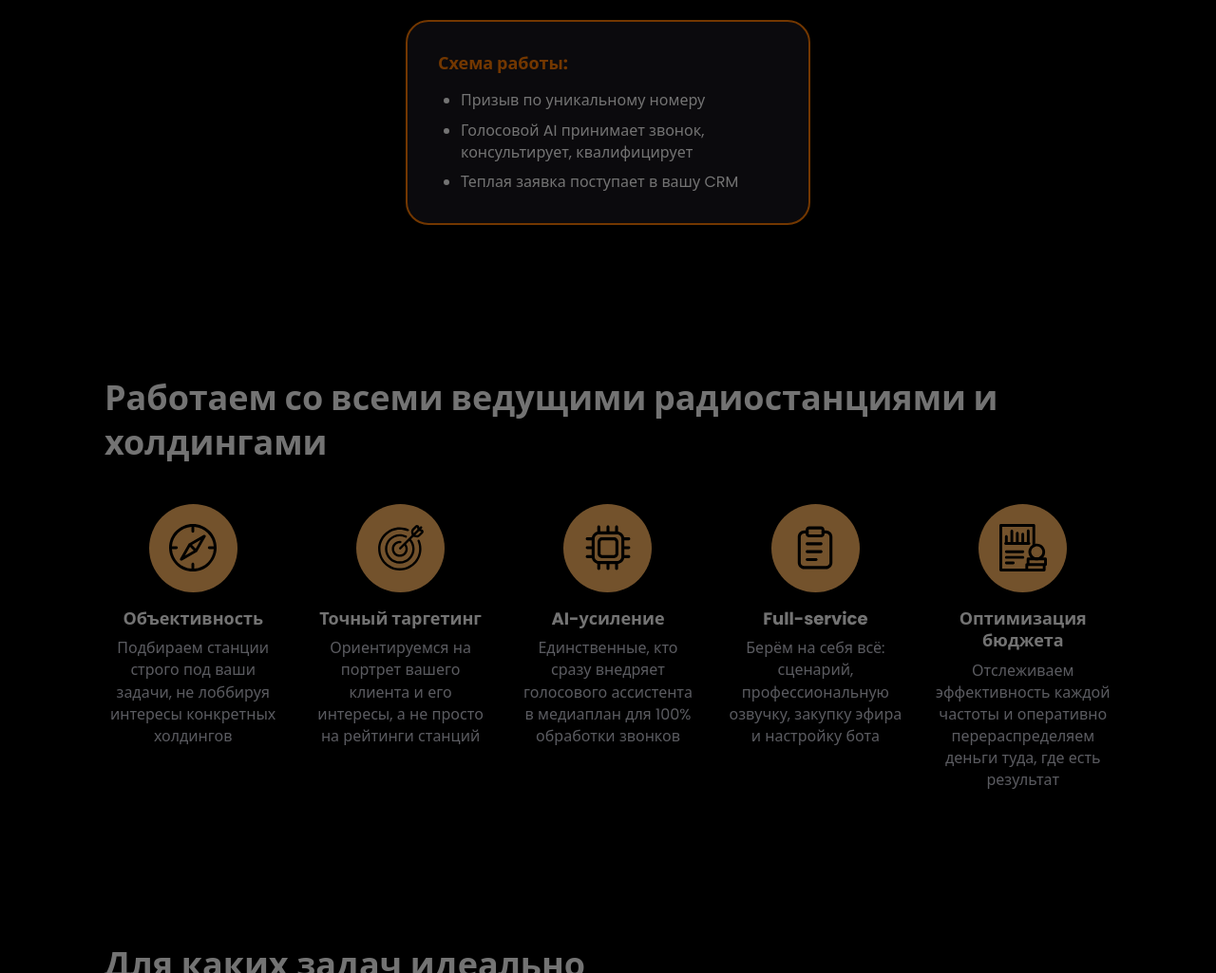
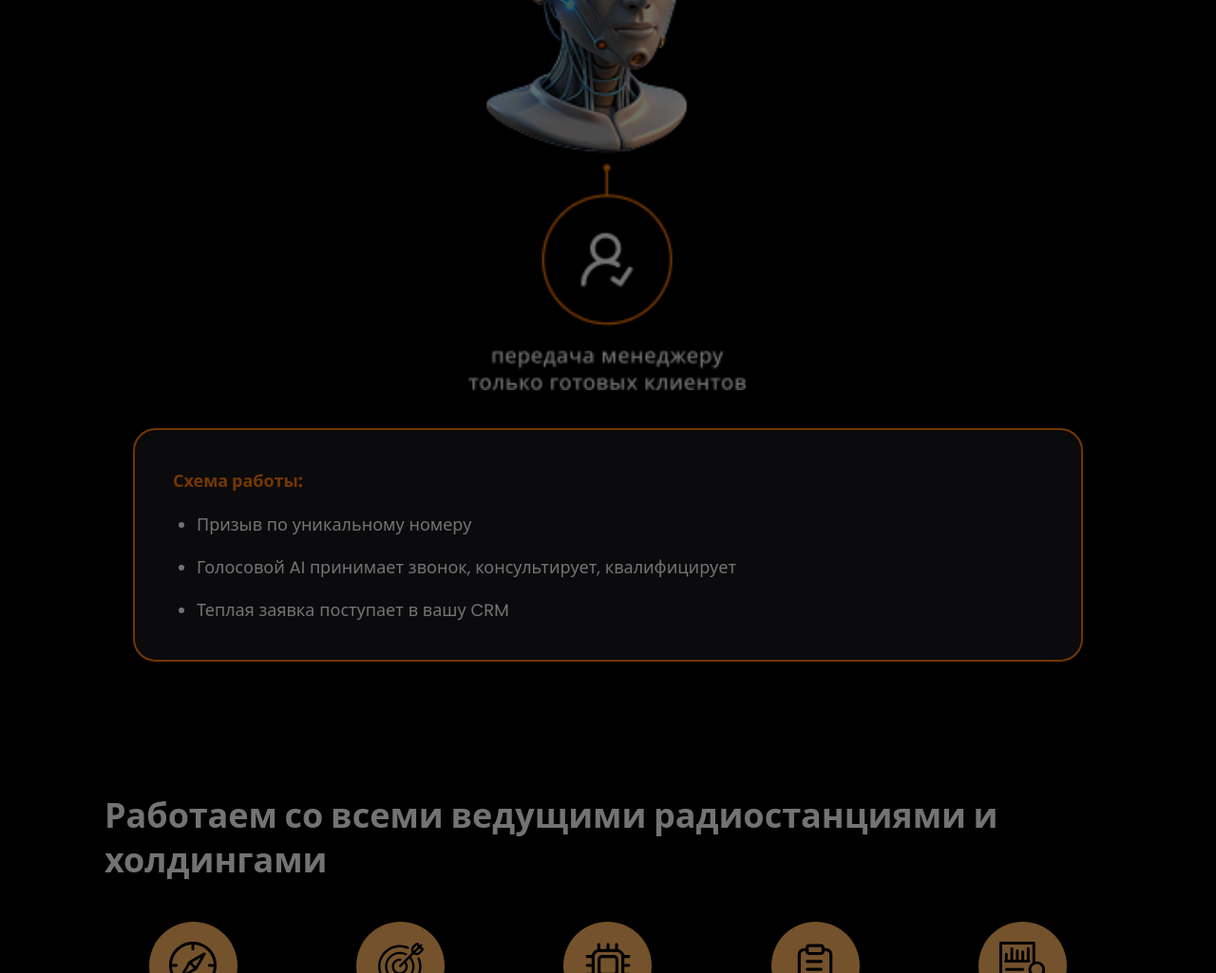
Before and after one commit to Ankig83/ADSmart, a Django app: page /radio/ in a window 1280 px wide. Shown: the part 1575-2600 px from the top of the page at 95% size. Run offline with Django 5.2, Linux system fonts and the light colour scheme.

Commit message:
радио пнг
Made-with: Cursor

```diff
--- /dev/null
+++ b/static/css_v2/components/ai-result.css
@@ -0,0 +1,96 @@
+/* ai-result.css — исключение, блок «Эфирный ролик + AI-ассистент» (Radio) */
+
+/* 1. Общие настройки секции — теперь она широкая */
+.ai-result {
+  width: 100%;
+  max-width: 1200px;
+  margin: 0 auto;
+  padding: 60px 20px;
+  background: #000000;
+  color: #ffffff;
+  box-sizing: border-box;
+  overflow: hidden;
+  font-family: var(--font-sans, 'Poppins', sans-serif);
+}
+
+.ai-result__inner {
+  display: flex;
+  flex-direction: column;
+  align-items: center;
+  gap: 40px;
+}
+
+.ai-result__title {
+  width: 100%;
+  font-weight: 600;
+  font-size: clamp(20px, 6vw, 24px);
+  line-height: 130%;
+  letter-spacing: 0.48px;
+  text-align: center;
+  margin: 0;
+}
+
+/* 2. Визуальный блок — увеличиваем его общее пространство */
+.ai-visual {
+  width: 100%;
+  max-width: 800px;
+  margin: 0 auto;
+  box-sizing: border-box;
+}
+
+.ai-visual__container {
+  position: relative;
+  width: 100%;
+  background: #000;
+  overflow: hidden;
+}
+
+.ai-visual__diagram {
+  display: block;
+  width: 100%;
+  height: auto;
+  object-fit: contain;
+}
+
+/* Карточка "Схема работы" */
+.ai-result__card {
+  width: 100%;
+  max-width: 1000px;
+  margin: 0 auto;
+  background: #19161c;
+  border: 2px solid #ff7b00;
+  border-radius: 24px;
+  padding: 40px;
+  box-sizing: border-box;
+}
+
+.ai-result__card-title {
+  font-size: 18px;
+  font-weight: 700;
+  color: #ff7b00;
+  margin: 0 0 20px;
+}
+
+.ai-result__steps {
+  display: flex;
+  flex-direction: column;
+  gap: 20px;
+  list-style: disc;
+  padding-left: 25px;
+  margin: 0;
+}
+
+.ai-result__steps li {
+  font-size: 18px;
+  color: #ffffff;
+  line-height: 1.4;
+}
+
+@media (max-width: 360px) {
+  .ai-result__card {
+    padding: 16px;
+  }
+  .ai-result__title {
+    font-size: 18px;
+  }
+}
--- a/templates/pages/radio.html
+++ b/templates/pages/radio.html
@@ -8,6 +8,7 @@
   <link rel="stylesheet" href="{% static 'css/components/demo-footer.css' %}" />
   <link rel="stylesheet" href="{% static 'css/components/demo-lead-success.css' %}" />
   <link rel="stylesheet" href="{% static 'css_v2/main.css' %}" />
+  <link rel="stylesheet" href="{% static 'css_v2/components/ai-result.css' %}" />
   <link rel="stylesheet" href="{% static 'css/pages/radio.css' %}" />
 {% endblock %}
 
@@ -90,42 +91,27 @@
       </div>
     </section>
 
-    <section class="ai-diagram-section section" aria-labelledby="radio-measure-title">
-      <div class="container">
-        <h2 class="section-title" id="radio-measure-title">
+    <section class="ai-result section" aria-labelledby="radio-measure-title">
+      <div class="ai-result__inner">
+        <h2 class="ai-result__title" id="radio-measure-title">
           Эфирный ролик + AI-ассистент = Измеряемый результат
         </h2>
-        <div class="ai-diagram" aria-label="Схема работы">
-          <div class="ai-diagram__center" aria-hidden="true">
-            <img src="{% static 'assets/images/radio-robot-head.png' %}" alt="" width="171" height="171" loading="lazy" decoding="async" />
+        <div class="ai-visual">
+          <div class="ai-visual__container">
+            <img
+              class="ai-visual__diagram"
+              src="{% static 'assets/icons/Group 83.png' %}"
+              alt="Обработка звонков 24/7, сквозная аналитика ROI, передача менеджеру только готовых клиентов"
+              width="426"
+              height="361"
+              loading="lazy"
+              decoding="async"
+            />
           </div>
-          <div class="ai-diagram__node ai-diagram__node--left" role="group" aria-label="Обработка звонков">
-            <div class="ai-diagram__icon" aria-hidden="true">
-              <img src="{% static 'assets/icons/frame-133-5284.svg' %}" alt="" width="32" height="32" />
-            </div>
-            <p>Обработка звонков 24/7</p>
-          </div>
-          <div class="ai-diagram__node ai-diagram__node--right" role="group" aria-label="Аналитика">
-            <div class="ai-diagram__icon" aria-hidden="true">
-              <img src="{% static 'assets/icons/results-133-5154.svg' %}" alt="" width="32" height="32" />
-            </div>
-            <p>сквозная аналитика ROI</p>
-          </div>
-          <div class="ai-diagram__node ai-diagram__node--bottom" role="group" aria-label="Квалификация">
-            <div class="ai-diagram__icon" aria-hidden="true">
-              <img src="{% static 'assets/icons/frame-133-5179.svg' %}" alt="" width="32" height="32" />
-            </div>
-            <p>передача менеджеру только готовых клиентов</p>
-          </div>
-          <svg class="ai-diagram__lines" viewBox="0 0 100 100" preserveAspectRatio="none" aria-hidden="true">
-            <line x1="50%" y1="50%" x2="10%" y2="29%" />
-            <line x1="50%" y1="50%" x2="90%" y2="29%" />
-            <line x1="50%" y1="50%" x2="50%" y2="90%" />
-          </svg>
         </div>
-        <div class="ai-diagram__scheme" role="region" aria-labelledby="radio-scheme-title">
-          <h3 class="ai-diagram__scheme-title" id="radio-scheme-title">Схема работы:</h3>
-          <ul class="ai-diagram__scheme-list">
+        <div class="ai-result__card" role="region" aria-labelledby="radio-scheme-title">
+          <h3 class="ai-result__card-title" id="radio-scheme-title">Схема работы:</h3>
+          <ul class="ai-result__steps">
             <li>Призыв по уникальному номеру</li>
             <li>Голосовой AI принимает звонок, консультирует, квалифицирует</li>
             <li>Теплая заявка поступает в вашу CRM</li>
```
Also changed, not shown: static/assets/icons/Group 83.png (added).
